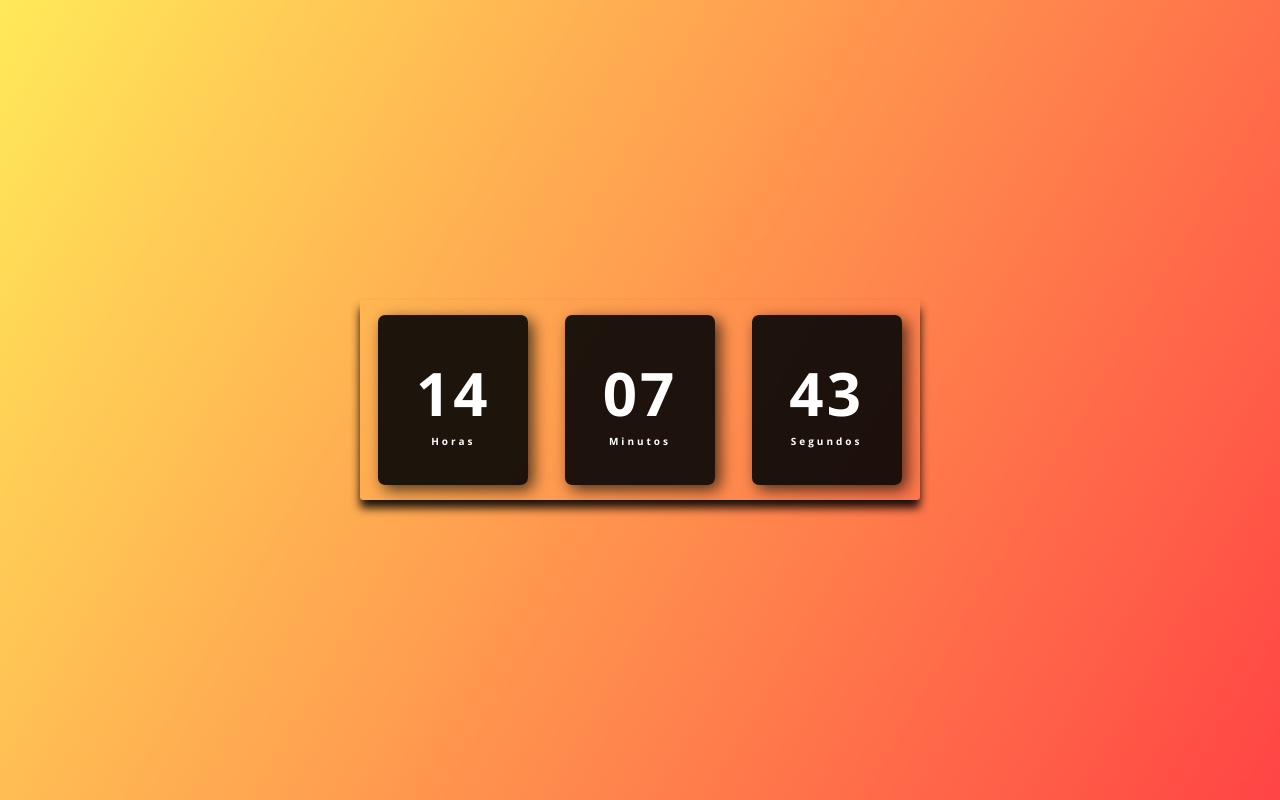
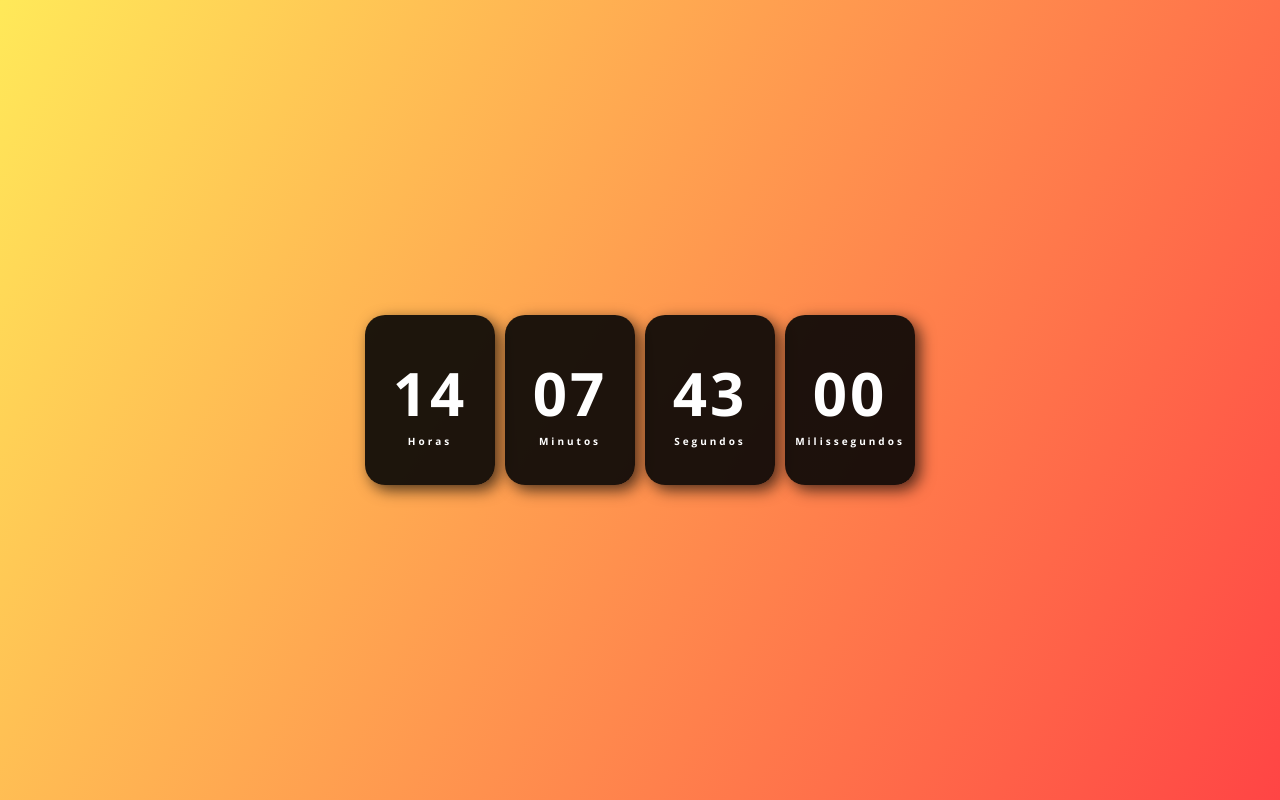
Before and after one commit to Blenomf/Relogio-Digital, a plain HTML site: page index.html in a window 1280 px wide. Drawn offline with nearby package versions, Linux system fonts and the light colour scheme.

Commit message:
versão final

```diff
--- a/assets/css/style.css
+++ b/assets/css/style.css
@@ -21,15 +21,13 @@ body {
     justify-content: space-around;
     height: 200px;
     width: 560px;
-    background: transparent;
-    border-radius: 3px;
-    box-shadow: 0px 8px 10px rgba(0, 0, 0, 0.9);
+
 
 }
 
 .relogio div {
     height: 170px;
-    width: 150px;
+    width: 130px;
     display: flex;
     flex-direction: column;
     align-items: center;
@@ -37,7 +35,7 @@ body {
     color: #FFFF;
     background: rgba(5, 5, 5, 0.9);
     box-shadow: 5px 5px 15px rgba(5, 5, 5, 0.7);
-    border-radius: 7px;
+    border-radius: 20px;
     letter-spacing: 3px;
 
 }
--- a/index.html
+++ b/index.html
@@ -21,6 +21,10 @@
             <span id="segundos">00</span>
             <span class="tempo">Segundos</span>
         </div>
+        <div>
+            <span id="milisegundos">00</span>
+            <span class="tempo">Milissegundos</span>
+        </div>
         <!--If you want to add the millisecond marker, the logic part is already configured,
         just add a new div like the ones above and edit the css, the JS integration part is already done-->
     </div>
```
